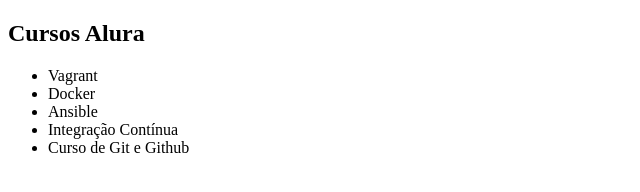
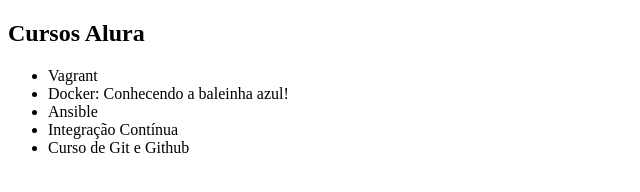
Before and after one commit to LuisHenriqueSa/cursos-lista-alura, a plain HTML site: page index.html in a window 1280 px wide. Shown: the whole page, without its empty margins (0-640 px from the left). Drawn offline with Linux system fonts and the light colour scheme.

Commit message:
Consertando o bug do Docker

```diff
--- a/index.html
+++ b/index.html
@@ -8,7 +8,7 @@
 	<h2> Cursos Alura</h2>
     <ul>
         <li>Vagrant</li>
-        <li>Docker</li>
+        <li>Docker: Conhecendo a baleinha azul!</li>
         <li>Ansible</li>
         <li>Integração Contínua</li>
 	<li>Curso de Git e Github</li>
```
